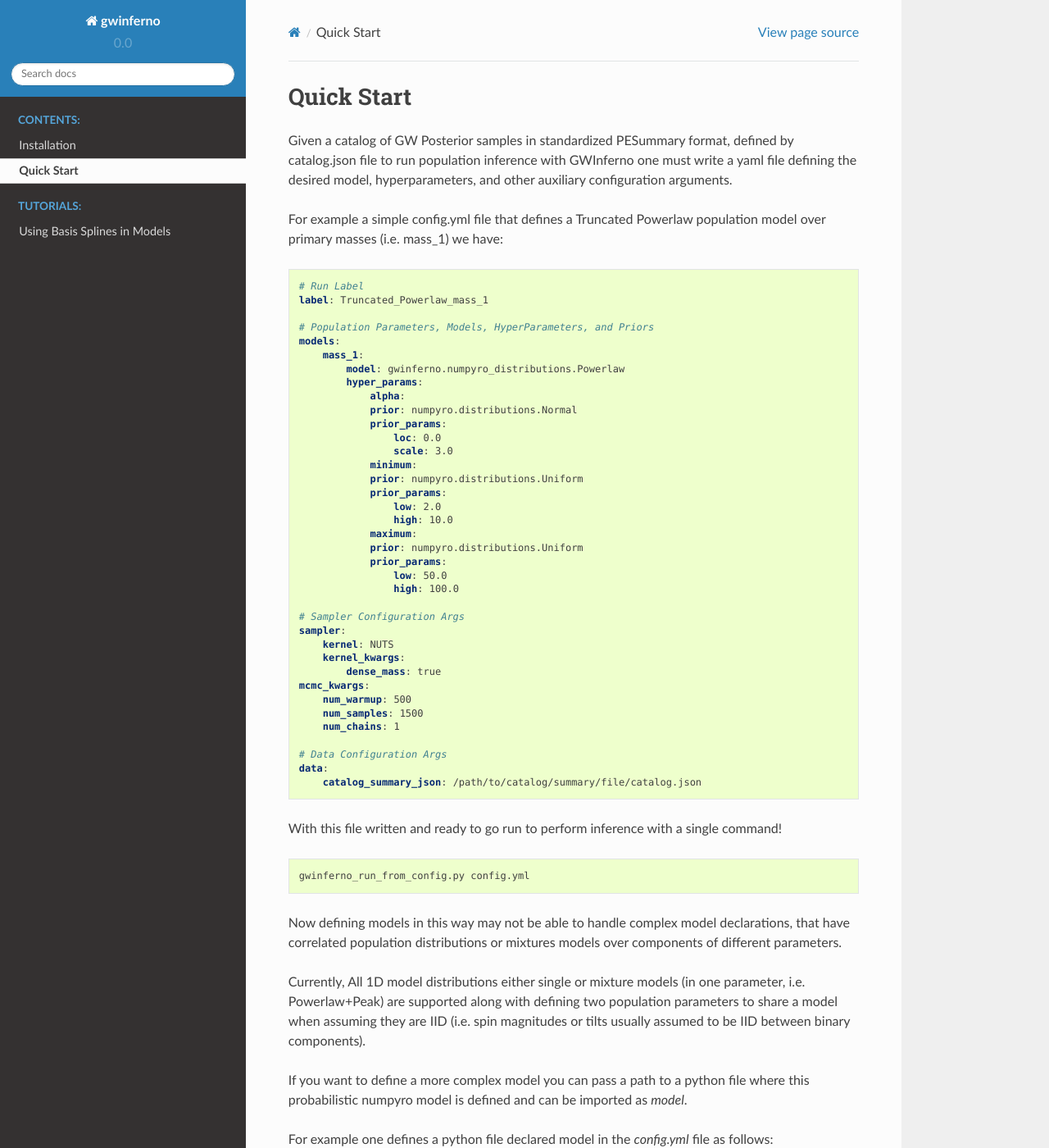
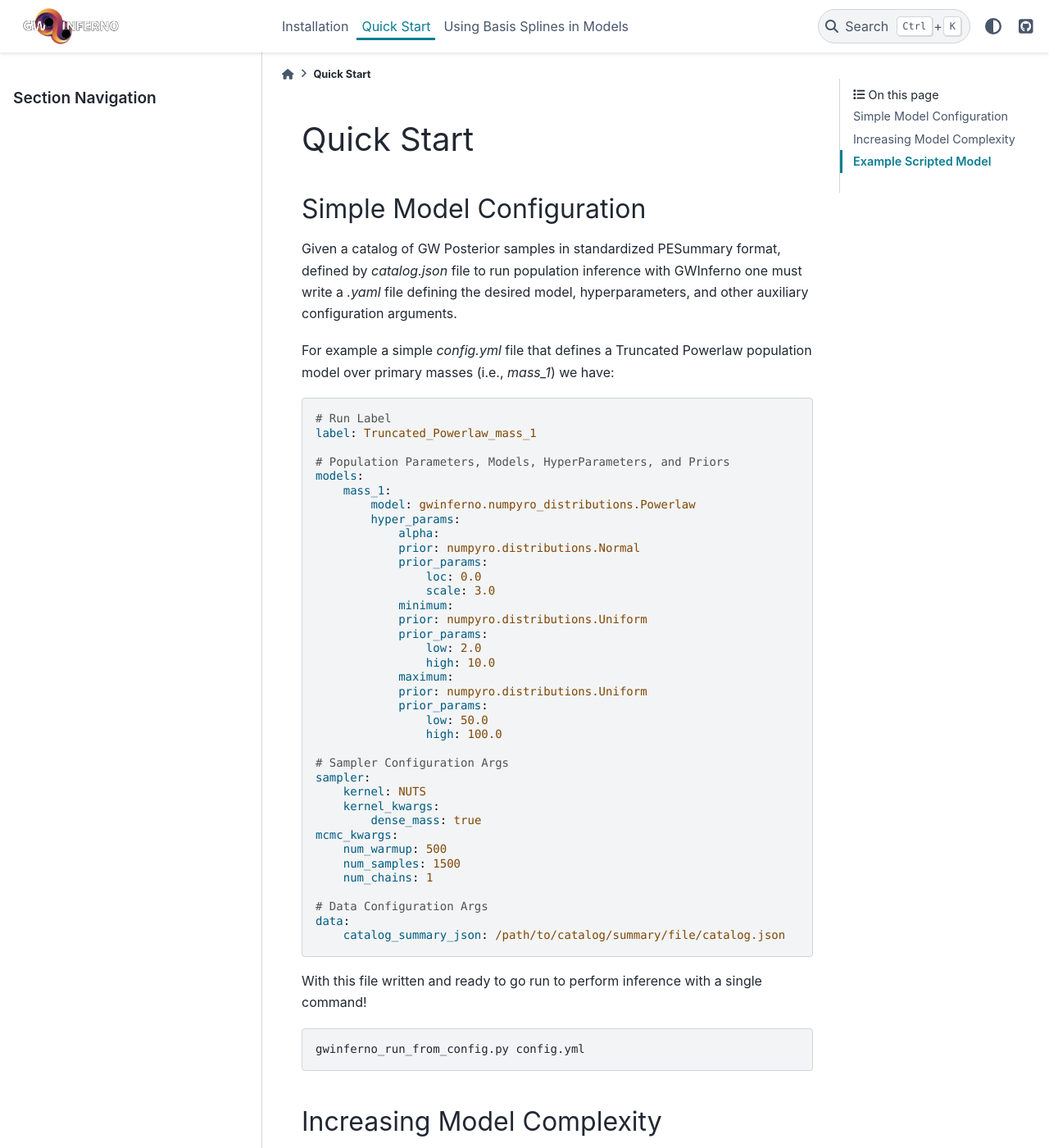
Before and after one commit to FarrOutLab/GWInferno, a Sphinx documentation site: the page built from docs/example_usage.rst, in a window 1280 px wide and 1400 px high. Shown: the whole window at 82% size. Built offline with Sphinx 7.4.7 and the PyData theme 0.15.4, drawn with Linux system fonts in a browser that asks for light colours; pages that are not in the unit, such as notebooks, are missing from menus; some of the changed text lies outside the part shown.

Commit message:
Change doc theme (#110)
* remove scratch notebook

* remove popsummary page from docs

* models.bspline argument and docstring cleanup

* fix precommits

* switch theme

* add logos

* move to pydata theme, update logos with light-friendly option

* fix precommit

* add auto typehints ext to docs requirements

```diff
--- /dev/null
+++ b/docs/_static/pydata-custom.css
@@ -0,0 +1,10 @@
+/*Tweaks to the Pydata default CSS */
+
+/*No yellow background highlight when targeted by summary tables */
+/*dt:target { background-color: #f8f8f8; border: 1px solid black, }*/
+dt:target { background: transparent;}
+/*More space between H1s and signatures in API reference*/
+/* h1 { margin-bottom: 40px; } */
+
+/*No line underneath summary table headings (clashes with line above first member)*/
+p.rubric { border-bottom: 0px; }
--- a/docs/templates/custom-class-template.rst
+++ b/docs/_templates/custom-class-template.rst
@@ -6,17 +6,17 @@
    :members:
    :show-inheritance:
    :inherited-members:
+   :special-members:
 
    {% block methods %}
-   .. automethod:: __init__
-   .. automethod:: __call__
-
    {% if methods %}
    .. rubric:: {{ _('Methods') }}
 
    .. autosummary::
    {% for item in methods %}
-      ~{{ name }}.{{ item }}
+      {%- if not item.startswith('_') %}
+         ~{{ name }}.{{ item }}
+      {%- endif %}
    {%- endfor %}
    {% endif %}
    {% endblock %}
--- a/docs/templates/custom-module-template.rst
+++ b/docs/_templates/custom-module-template.rst
@@ -1,18 +1,15 @@
 {{ fullname | escape | underline}}
-
-.. currentmodule:: {{ fullname }}
 
 .. automodule:: {{ fullname }}
 
    {% block attributes %}
    {% if attributes %}
-   .. rubric:: Module Attributes
+   .. rubric:: Module attributes
 
    .. autosummary::
       :toctree:
    {% for item in attributes %}
-      {% set _path = item.split('.') %}
-      {{ _path[-1] }}
+      {{ item }}
    {%- endfor %}
    {% endif %}
    {% endblock %}
@@ -23,9 +20,9 @@
 
    .. autosummary::
       :toctree:
+      :nosignatures:
    {% for item in functions %}
-      {% set _path = item.split('.') %}
-      {{ _path[-1] }}
+      {{ item }}
    {%- endfor %}
    {% endif %}
    {% endblock %}
@@ -37,9 +34,9 @@
    .. autosummary::
       :toctree:
       :template: custom-class-template.rst
+      :nosignatures:
    {% for item in classes %}
-      {% set _path = item.split('.') %}
-      {{ _path[-1] }}
+      {{ item }}
    {%- endfor %}
    {% endif %}
    {% endblock %}
@@ -51,23 +48,19 @@
    .. autosummary::
       :toctree:
    {% for item in exceptions %}
-      {% set _path = item.split('.') %}
-      {{ _path[-1] }}
+      {{ item }}
    {%- endfor %}
    {% endif %}
    {% endblock %}
 
 {% block modules %}
 {% if modules %}
-.. rubric:: Modules
-
 .. autosummary::
    :toctree:
    :template: custom-module-template.rst
    :recursive:
 {% for item in modules %}
-   {% set _path = item.split('.') %}
-   {{ _path[-1] }}
+   {{ item }}
 {%- endfor %}
 {% endif %}
 {% endblock %}
--- /dev/null
+++ b/docs/api.rst
@@ -0,0 +1,6 @@
+.. autosummary::
+   :toctree: _autosummary
+   :template: custom-module-template.rst
+   :recursive:
+
+   gwinferno
--- a/docs/conf.py
+++ b/docs/conf.py
@@ -3,7 +3,7 @@ import sys
 
 import gwinferno
 
-sys.path.insert(0, os.path.abspath("../"))
+sys.path.insert(0, os.path.abspath("../../"))
 
 # -- General configuration ------------------------------------------------
 
@@ -16,17 +16,27 @@ sys.path.insert(0, os.path.abspath("../"))
 # ones.
 extensions = [
     "sphinx.ext.autodoc",
+    "sphinx.ext.autosummary",
     "sphinx.ext.mathjax",
+    "sphinx.ext.autosectionlabel",
+    "sphinx.ext.viewcode",
     "numpydoc",
     "nbsphinx",
-    "sphinx.ext.autosectionlabel",
-    "sphinx_tabs.tabs",
-    "sphinx.ext.viewcode",
+    "sphinx_autodoc_typehints",
 ]
 autosummary_generate = True
+# autoclass_content = "both"  # Add __init__ doc (ie. params) to class summaries
+html_show_sourcelink = False  # Remove 'view source code' from top of page (for html, not python)
+# autodoc_inherit_docstrings = True  # If no docstring, inherit from base class
+add_module_names = False  # Remove namespaces from class/method signatures
+autodoc_default_options = {
+    # 'member-order': 'bysource',
+    "special-members": "__init__, __call__",
+    "exclude-members": "__weakref__",
+}
 
 # Add any paths that contain templates here, relative to this directory.
-templates_path = ["templates"]
+templates_path = ["_templates"]
 
 # The suffix(es) of source filenames.
 # You can specify multiple suffix as a list of string:
@@ -77,7 +87,7 @@ todo_include_todos = False
 # The theme to use for HTML and HTML Help pages.  See the documentation for
 # a list of builtin themes.
 #
-html_theme = "sphinx_rtd_theme"
+html_theme = "pydata_sphinx_theme"
 
 # Theme options are theme-specific and customize the look and feel of a theme
 # further.  For a list of options available for each theme, see the
@@ -95,16 +105,32 @@ html_theme = "sphinx_rtd_theme"
 #
 # This is required for the alabaster theme
 # refs: http://alabaster.readthedocs.io/en/latest/installation.html#sidebars
-html_sidebars = {
-    "**": [
-        "about.html",
-        "navigation.html",
-        "relations.html",  # needs 'show_related': True theme option to display
-        "searchbox.html",
-        "donate.html",
-    ]
+# html_sidebars = {
+#     "**": [
+#         # "about.html",
+#         # "navigation.html",
+#         "relations.html",  # needs 'show_related': True theme option to display
+#         "searchbox.html",
+#         # "donate.html",
+#     ]
+# }
+html_logo = "_static/logo_github_inferno_transparent_light.png"
+html_favicon = "_static/bbh_graphic_inferno.png"
+
+html_sidebars = {"**": ["sidebar-nav-bs", "sidebar-ethical-ads"]}
+
+html_theme_options = {
+    "github_url": "https://github.com/FarrOutLab/GWInferno",
+    "show_prev_next": False,
+    "secondary_sidebar_items": {
+        "**": ["page-toc", "sourcelink"],
+        # "index": ["page-toc"],
+        "index": [],
+    },
+    "logo": {"image_dark": "_static/logo_github_inferno_transparent.png"},
 }
-
+html_css_files = ["pydata-custom.css"]
+html_static_path = ["_static"]
 
 # -- Options for HTMLHelp output ------------------------------------------
 
--- a/docs/example_usage.rst
+++ b/docs/example_usage.rst
@@ -2,10 +2,13 @@
 Quick Start
 =====================================================================
 
+---------------------------------------------------------------------
+Simple Model Configuration
+---------------------------------------------------------------------
 
-Given a catalog of GW Posterior samples in standardized PESummary format, defined by catalog.json file to run population inference with GWInferno one must write a yaml file defining the desired model, hyperparameters, and other auxiliary configuration arguments.
+Given a catalog of GW Posterior samples in standardized PESummary format, defined by `catalog.json` file to run population inference with GWInferno one must write a `.yaml` file defining the desired model, hyperparameters, and other auxiliary configuration arguments.
 
-For example a simple config.yml file that defines a Truncated Powerlaw population model over primary masses (i.e. mass_1) we have:
+For example a simple `config.yml` file that defines a Truncated Powerlaw population model over primary masses (i.e., `mass_1`) we have:
 
 .. code-block:: yaml
 
@@ -47,17 +50,21 @@ For example a simple config.yml file that defines a Truncated Powerlaw populatio
         data:
             catalog_summary_json: /path/to/catalog/summary/file/catalog.json
 
+
 With this file written and ready to go run to perform inference with a single command!
 
 .. code-block:: bash
 
         gwinferno_run_from_config.py config.yml
 
+---------------------------------------------------------------------
+Increasing Model Complexity
+---------------------------------------------------------------------
 
-Now defining models in this way may not be able to handle complex model declarations, that have correlated population distributions or mixtures
-models over components of different parameters.
+Defining models with the method above may not be suitable for more complex model declarations, e.g., with correlated population distributions or mixtures
+models over components.
 
-Currently, All 1D model distributions either single or mixture models (in one parameter, i.e. Powerlaw+Peak) are supported along with defining two
+Currently all 1D model distributions either single or mixture models (in one parameter, i.e. `Powerlaw+Peak`) are supported along with defining two
 population parameters to share a model when assuming they are IID (i.e. spin magnitudes or tilts usually assumed to be IID between binary components).
 
 If you want to define a more complex model you can pass a path to a python file where this probabilistic numpyro model is defined and can be imported as `model`.
@@ -80,7 +87,11 @@ The requirements for this model definition within the python file include:
 - Input weights need to have shapes of (Nobs, N_PEsamples) for PE samples weights where Nobs is the number of events in catalog and N_PEsamples is the number of posterior samples each event contains
 - Input weights for found injections need to be of shape (N_found,) where N_found is the total number of found injections remaining.
 
-For example here is how one would define a numpyro probabilistic model in a python file to be passed to GWInferno's infrastructure
+---------------------------------------------------------------------
+Example Scripted Model
+---------------------------------------------------------------------
+
+Here is how one would define a numpyro probabilistic model in a python file to be passed to GWInferno's infrastructure
 
 .. code-block:: python
 
--- a/docs/requirements.txt
+++ b/docs/requirements.txt
@@ -4,4 +4,5 @@ sphinx_tabs
 numpydoc
 nbsphinx
 autodoc
-sphinx_rtd_theme
+pydata-sphinx-theme
+sphinx-autodoc-typehints
```
Also changed, not shown: docs/index.rst (+3 -18 lines), docs/_static/bbh_graphic_inferno.png (added), docs/_static/logo_github_inferno_transparent.png (added), docs/_static/logo_github_inferno_transparent_light.png (added), 1 other file.
